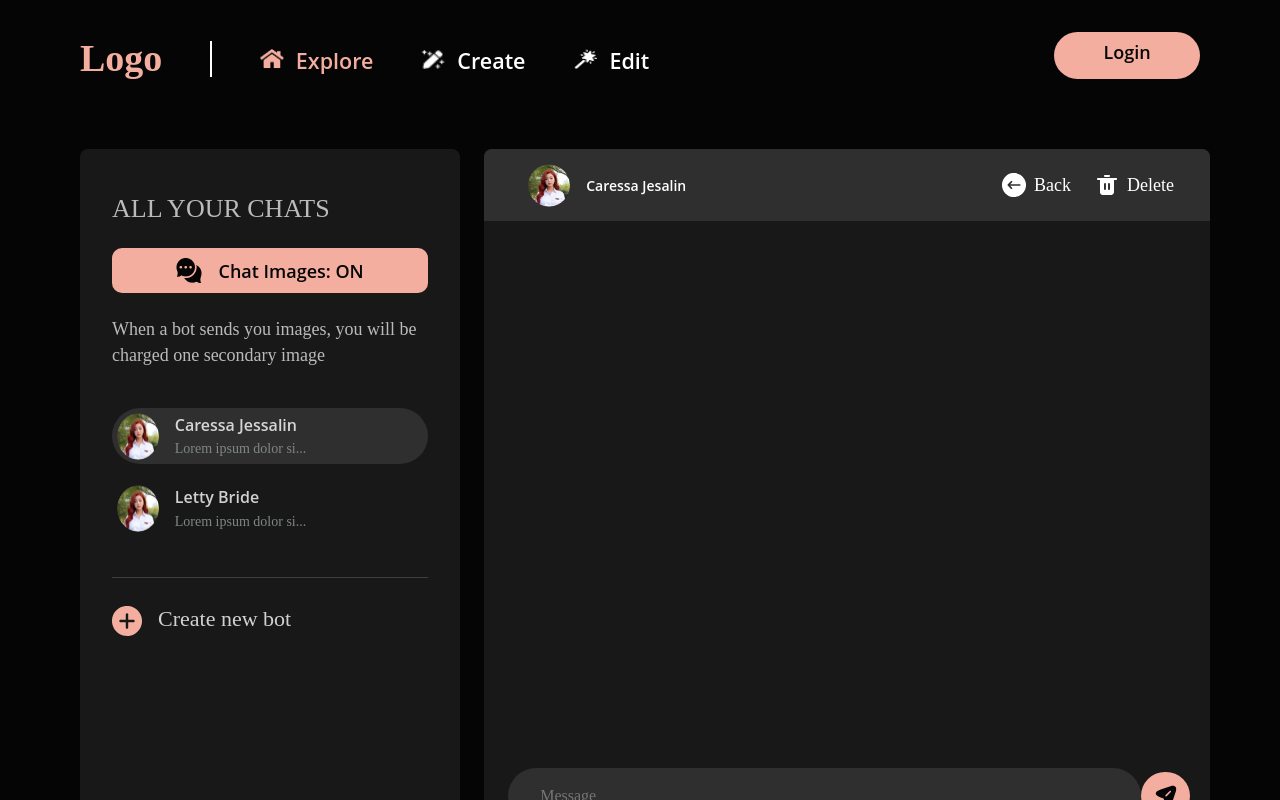
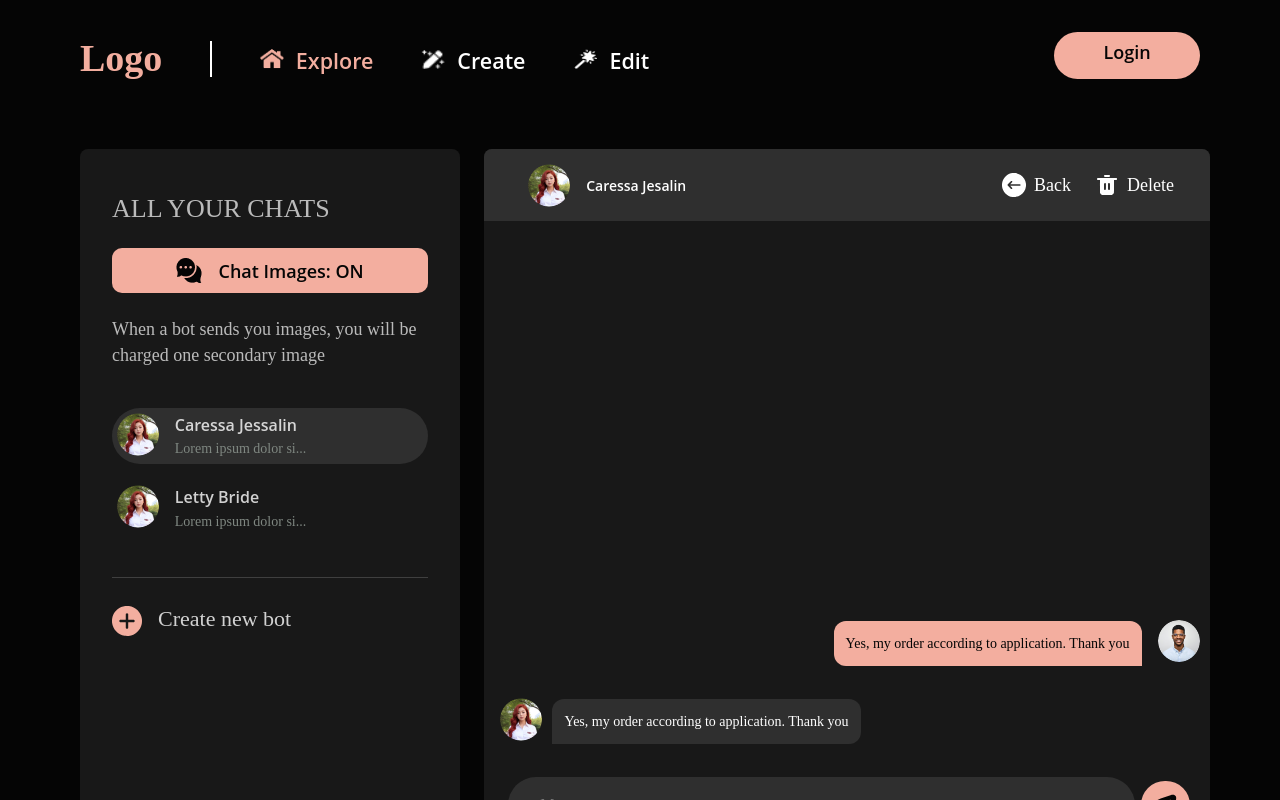
Before and after one commit to SamMathelete/sambit-mishra-chat-app-test, a Next.js app: page / in a window 1280 px wide. Built offline with nearby package versions, Linux system fonts and the light colour scheme.

Commit message:
major frontend framing done

```diff
--- a/src/components/Body/Chats/IconChatButton.module.css
+++ b/src/components/Body/Chats/IconChatButton.module.css
@@ -2,10 +2,12 @@
   display: flex;
   flex-direction: row;
   background-color: transparent;
-  border-radius: 15rem;
+  border-radius: 20rem;
   padding: 0.3rem;
   margin-top: 1rem;
   margin-bottom: 1rem;
+  align-items: center;
+  justify-content: flex-start;
 }
 
 .selected {
@@ -13,6 +15,7 @@
 }
 
 .imageContainer {
+  align-items: center;
   border-radius: 50%;
   margin-right: 1rem;
 }
--- a/src/components/Body/Chats/IconChatButton.tsx
+++ b/src/components/Body/Chats/IconChatButton.tsx
@@ -22,8 +22,6 @@ const IconChatButton: FC<Props> = ({ img, imgAlt, name, lastChat, selected, onCl
           src={img}
           alt={imgAlt}
           style={{
-            width: "100%",
-            height: "100%",
             borderRadius: "50%",
           }}
         />
--- a/src/components/Body/MainBody.module.css
+++ b/src/components/Body/MainBody.module.css
@@ -18,7 +18,9 @@
     padding: 2rem;
     overflow: hidden;
 }
+
 .messagesContainer {
+    display: flex;
     background-color: #181818;
     width: 63%;
     border-radius: 0.5rem;
--- a/src/components/Body/Messages/Footer.module.css
+++ b/src/components/Body/Messages/Footer.module.css
@@ -4,14 +4,13 @@
   padding: 1rem 1.5rem;
   justify-content: space-between;
   align-items: center;
-  bottom: -2.5rem;
   position: absolute;
   width: 57%;
 }
 
 .messageBoxContainer {
   display: flex;
-  width: 94%;
+  width: 92%;
 }
 
 .messageBox {
--- /dev/null
+++ b/src/components/Body/Messages/Message.module.css
@@ -0,0 +1,46 @@
+.container {
+  display: flex;
+  width: 100%;
+  flex-direction: row;
+  align-items: center;
+  justify-content: left;
+  background-color: transparent;
+}
+
+.meContainer {
+  justify-content: right;
+  flex-direction: row-reverse;
+}
+
+.imageHolder {
+  width: 5%;
+  margin: 1rem;
+}
+
+.message {
+  display: flex;
+  flex-wrap: wrap;
+  max-width: 20rem;
+  padding: 0.75rem;
+  background-color: #2f2f2f;
+  border-radius: 12px 12px 12px 0px;
+  align-items: center;
+  justify-content: flex-start;
+  color: #fff;
+  font-family: Poppins;
+  font-size: 14px;
+  font-style: normal;
+  font-weight: 400;
+  line-height: 150%; /* 21px */
+}
+
+.me {
+  border-radius: 12px 12px 0px 12px;
+  background: #f3ae9f;
+  color: #050505;
+  font-family: Poppins;
+  font-size: 14px;
+  font-style: normal;
+  font-weight: 400;
+  line-height: 150%; /* 21px */
+}
--- /dev/null
+++ b/src/components/Body/Messages/Message.tsx
@@ -0,0 +1,31 @@
+import { FC } from "react";
+import styles from "./Message.module.css";
+import Image, { StaticImageData } from "next/image";
+
+interface Props {
+  message: string;
+  me: boolean;
+  showImg: boolean;
+  img: StaticImageData;
+}
+
+const Message: FC<Props> = ({ message, me, showImg, img }) => {
+  return (
+    <div className={`${styles.container} ${me && styles.meContainer}`}>
+      <div className={styles.imageHolder}>
+        {showImg && (
+          <Image
+            src={img}
+            alt={me ? "me" : "sender"}
+            style={{
+              borderRadius: "50%",
+            }}
+          />
+        )}
+      </div>
+      <div className={`${styles.message} ${me && styles.me}`}>{message}</div>
+    </div>
+  );
+};
+
+export default Message;
--- a/src/components/Body/Messages/Messages.tsx
+++ b/src/components/Body/Messages/Messages.tsx
@@ -8,7 +8,6 @@ const Messages = () => {
     <div
       style={{
         width: "100%",
-        height: "100%",
       }}
     >
       <MessagesHeader img={userImage1} name="Caressa Jesalin" />
--- a/src/components/Body/Messages/MessagesBox.module.css
+++ b/src/components/Body/Messages/MessagesBox.module.css
@@ -1,8 +1,11 @@
 .container {
   display: flex;
+  flex-direction: column;
   background-color: transparent;
   overflow-y: scroll;
   scrollbar-width: none;
+  justify-content: flex-end;
+  height: 75%;
 }
 
 .container::-webkit-scrollbar {
--- a/src/components/Body/Messages/MessagesBox.tsx
+++ b/src/components/Body/Messages/MessagesBox.tsx
@@ -1,7 +1,13 @@
+import Message from "./Message";
 import styles from "./MessagesBox.module.css";
+import userImage1 from "../../../../assets/userImage1.png";
+import userImage2 from "../../../../assets/userImage2.png";
 
 const MessagesBox = () => {
-  return <div className={styles.container}></div>;
+  return <div className={styles.container}>
+    <Message message="Yes, my order according to application. Thank you" me={true} img={userImage2} showImg={true} />
+    <Message message="Yes, my order according to application. Thank you" me={false} img={userImage1} showImg={true} />
+  </div>;
 };
 
 export default MessagesBox;
```
Also changed, not shown: src/components/Body/Messages/Header.tsx (+1 -1 lines), assets/userImage2.png (added).
